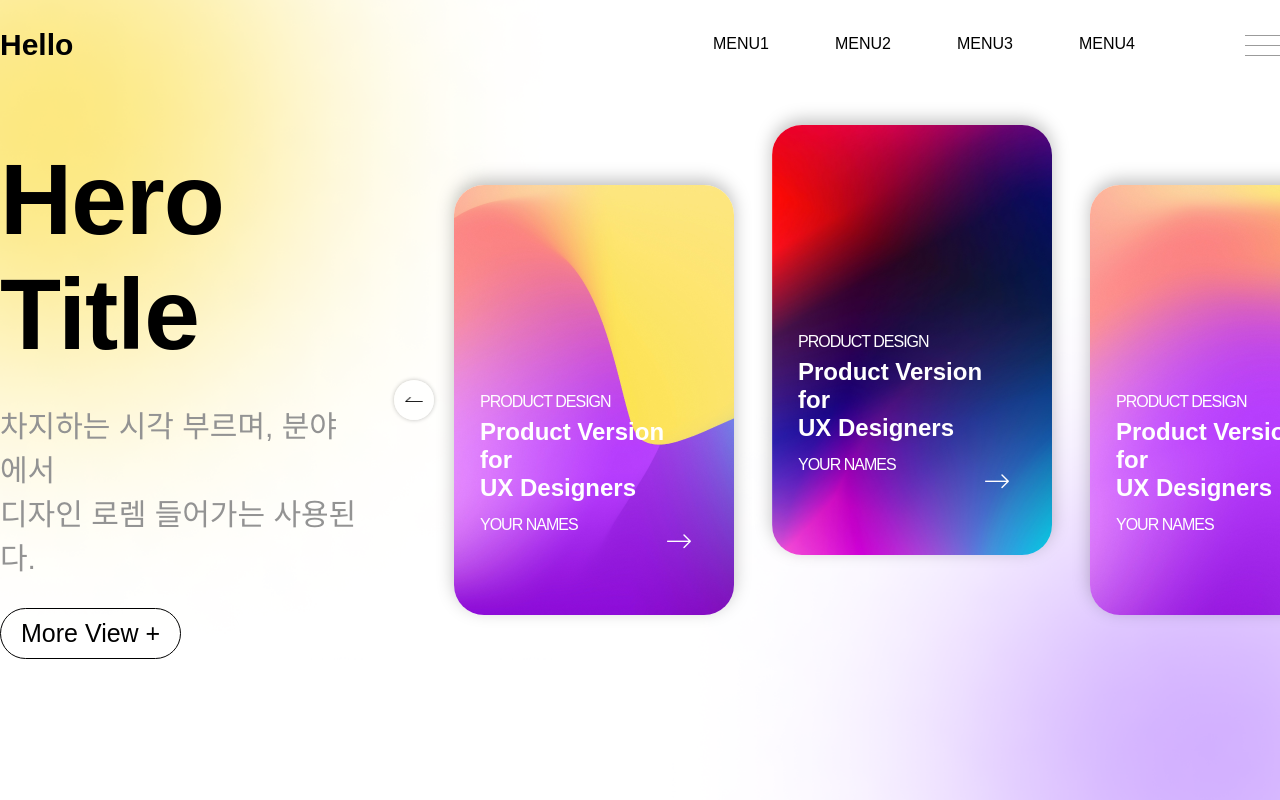
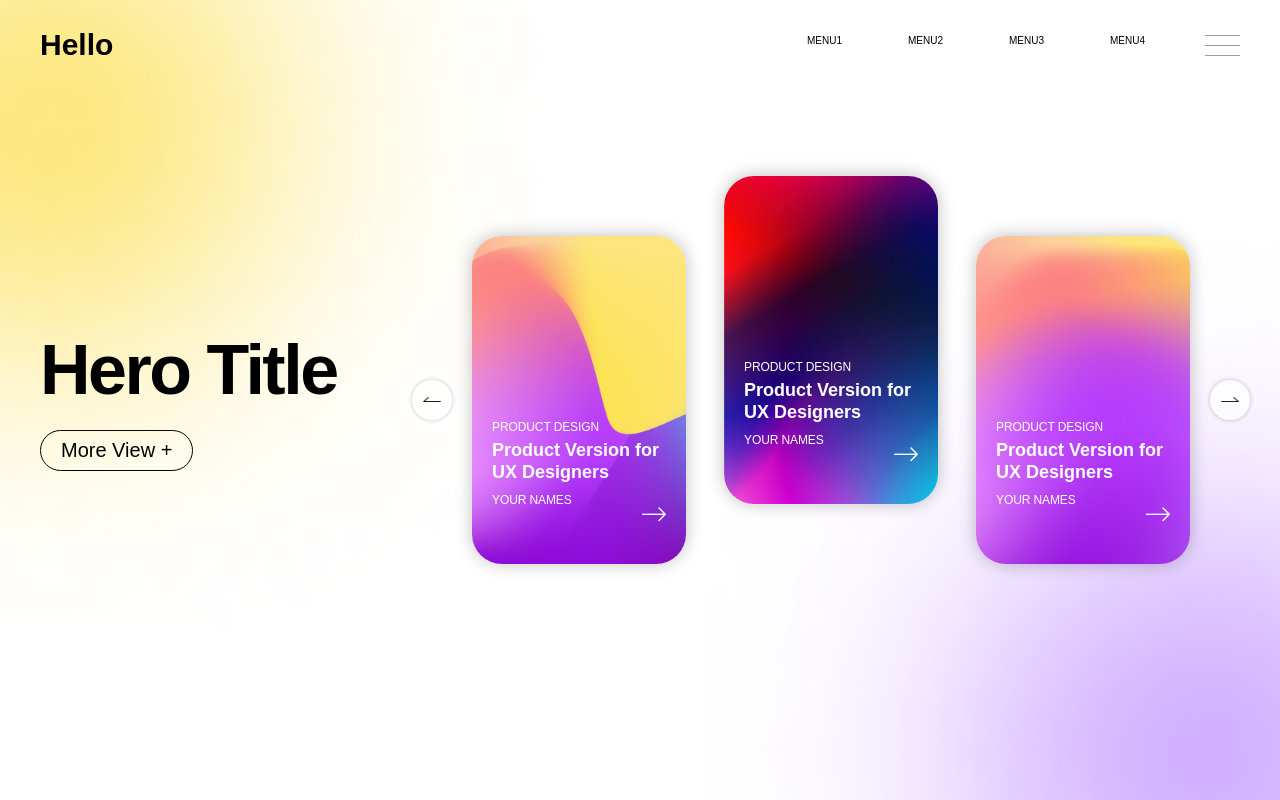
Before and after one commit to joonsol/code-reboot2, a plain HTML site: page index.html in a window 1280 px wide. Drawn offline with Linux system fonts and the light colour scheme; a web font is replaced by a local one.

Commit message:
Add files via upload

```diff
--- /dev/null
+++ b/css/media.css
@@ -0,0 +1,92 @@
+@media screen and (max-width:1800px) {
+    .hero .img_wrap {
+        transform: translateX(-5rem);
+        width: auto;
+    }
+
+    .nav_btn {
+        margin-left: 5rem;
+    }
+
+    .tit_wrap h2 {
+        font-size: 7rem;
+        letter-spacing: -.25rem;
+    }
+
+    .tit_wrap p {
+        display: none;
+    }
+
+    .hero_btn {
+        padding: 0.8rem 2rem;
+        font-size: 2rem;
+        margin-top: 2rem;
+    }
+
+    .card {
+        width: 21.4rem;
+        height: 32.8rem
+    }
+
+    .card a {
+        padding: 0 2rem 4rem;
+    }
+
+    .card-t-wrap .txt1 {
+        font-size: 1.2rem;
+    }
+
+    .card-t-wrap h4 {
+        font-size: 1.8rem;
+        line-height: 2.2rem;
+        margin: .5rem 0 1rem;
+    }
+}
+
+@media screen and (max-width:1600px) {
+
+    header .rel,
+    .rel {
+        padding-left: 4rem;
+        padding-right: 4rem;
+    }
+}
+
+@media screen and (max-width:1200px) {
+    .nav_list {
+        display: none;
+    }
+
+    .hero .rel {
+        flex-direction: column;
+        justify-content: center;
+        gap: 10rem;
+    }
+
+    .hero .img_wrap {
+        transform: translateX(0);
+    }
+
+    .hero .tit_wrap {
+        order: 1;
+        text-align: center;
+
+    }
+}
+
+@media screen and (max-width:860px) {
+    header .rel {
+        padding-top: 1.5rem;
+    }
+
+    header .rel,
+    .rel {
+        padding-left: 1.5rem;
+        padding-right: 1.5rem;
+    }
+
+    .card1,
+    .card2 {
+        display: none;
+    }
+}
--- a/css/style.css
+++ b/css/style.css
@@ -6,7 +6,12 @@
     box-sizing: border-box;
     font-family: 'SUIT Variable', sans-serif;
 }
-body{
+
+html {
+    font-size: 62.5%;
+}
+
+body {
     overflow-x: hidden;
 }
 
@@ -26,7 +31,7 @@ section {
 
 .rel {
     position: relative;
-    max-width: 1560px;
+    max-width: 156rem;
     margin: auto;
     height: 100%;
 }
@@ -55,13 +60,13 @@ nav,
 }
 
 header h1 {
-    font-size: 30px;
+    font-size: 3rem;
     text-transform: capitalize;
     font-weight: 800;
 }
 
 .nav_list li+li {
-    margin-left: 46px;
+    margin-left: 4.6rem;
 }
 
 .nav_list a {
@@ -69,7 +74,7 @@ header h1 {
     display: block;
     text-transform: uppercase;
     position: relative;
-    padding: 0 10px;
+    padding: 0 1rem;
 }
 
 .nav_list a::before {
@@ -77,144 +82,167 @@ header h1 {
     content: "";
     position: absolute;
     width: 0%;
-    height: 2px;
+    height: .2rem;
     background-color: #000;
-    bottom: -5px;
+    bottom: -.5rem;
     left: 0;
 }
+
 .nav_list a:hover::before {
     width: 100%;
 }
+
 .nav_btn {
     display: block;
-    width: 35px;
-    height: 21px;
+    width: 3.5rem;
+    height: 2.1rem;
     position: relative;
-    margin-left: 100px;
+    margin-left: 10rem;
 
 }
-.nav_btn span{
+
+.nav_btn span {
     display: block;
     width: 100%;
-    height: 1px;
+    height: .1rem;
     font-size: 0;
     position: absolute;
     background-color: #9b9b9b;
 }
-.nav_btn span:nth-child(1){
+
+.nav_btn span:nth-child(1) {
     top: 0;
 }
-.nav_btn span:nth-child(2){
-    top: calc(50% - .5px);
+
+.nav_btn span:nth-child(2) {
+    top: calc(50% - .05rem);
 }
-.nav_btn span:nth-child(3){
-    top: calc(100% - 1px);
+
+.nav_btn span:nth-child(3) {
+    top: calc(100% - .1rem);
 }
+
 .hero .rel {
     display: flex;
     justify-content: space-between;
     align-items: center;
 }
-.tit_wrap h2{
-    font-size: 100px;
+
+.tit_wrap h2 {
+    font-size: 10rem;
     text-transform: capitalize;
-    letter-spacing: -1px;
+    letter-spacing: -.01rem;
     font-weight: 900;
 }
 
-.tit_wrap p{
+.tit_wrap p {
     font-weight: 200;
     color: #939393;
-    font-size: 30px;
+    font-size: 3rem;
     letter-spacing: -1%;
-    margin: 30px 0;
+    margin: 3rem 0;
     /* line-height: 37px; */
 }
-.hero_btn{
+
+.hero_btn {
     display: inline-block;
-    padding: 10px 20px;
-    border-radius: 60px;
+    padding: 1rem 2rem;
+    border-radius: 6rem;
     border: 1px solid #000;
-    font-size: 25px;
+    font-size: 2.5rem;
     font-weight: 200;
     color: #000;
     letter-spacing: -1%;
     text-transform: capitalize;
 }
+
 .hero .img_wrap {
     position: relative;
-    width: 916px;
-    transform: translateX(90px);
+    width: 91.6rem;
+    transform: translateX(9rem);
     /* height:570px; */
 }
+
 .card-arr {
     position: absolute;
     display: block;
-    width: 40px;
-    height: 40px;
+    width: 4rem;
+    height: 4rem;
     border-radius: 50%;
     background-color: rgba(255, 255, 255, 0.7);
-    top: calc(50% - 20px);
+    top: calc(50% - 2rem);
     font-size: 0;
-    box-shadow: 0 0 4px rgba(0, 0, 0, 0.25);
+    box-shadow: 0 0 .4rem rgba(0, 0, 0, 0.25);
     background-position: center;
-    background-size:18px;
+    background-size: 1.8rem;
     background-repeat: no-repeat;
 }
+
 .card-arr.left {
-    left: -60px;
+    left: -6rem;
     background-image: url(../img/card-arr-left.png);
 }
+
 .card-arr.right {
-    right: -60px;
+    right: -6rem;
     background-image: url(../img/card-arr-right.png);
 }
-.card_wrap{
+
+.card_wrap {
     display: flex;
-    gap: 38px;
+    gap: 3.8rem;
 }
-.card{
-    width: 280px;
-    height: 430px;
+
+.card {
+    width: 28rem;
+    height: 43rem;
 }
-.card a{
+
+.card a {
     position: relative;
     background-position: center;
     background-repeat: no-repeat;
     background-size: cover;
-    border-radius: 30px;
+    border-radius: 3rem;
     display: flex;
     flex-direction: column;
     justify-content: flex-end;
-    padding: 0 43px 62px 26px;
+    padding: 0 4.3rem 6.2rem 2.6rem;
     color: #fff;
     width: 100%;
     height: 100%;
-    box-shadow: 0 -5px 17px rgba(0, 0, 0, 0.25);
+    box-shadow: 0 -.05rem 1.7rem rgba(0, 0, 0, 0.25);
 }
-.card1 a{
+
+.card1 a {
     background-image: url(../img/card-bg-1.png);
 }
+
 .card2 {
-    margin-top: -60px;
+    margin-top: -6rem
 }
-.card2 a{
+
+.card2 a {
     background-image: url(../img/card-bg-2.png);
 }
-.card3 a{
+
+.card3 a {
     background-image: url(../img/card-bg-3.png);
 }
+
 .card-t-wrap .txt1 {
-    font-size: 16px;
+    font-size: 1.6rem;
     text-transform: uppercase;
-    letter-spacing: -1px;
+    letter-spacing: -.01rem;
 }
+
 .card-t-wrap h4 {
-    margin: 7px 0 14px;
+    margin: .7rem 0 1.4rem;
     font-weight: 900;
-    font-size: 24px;
-    line-height: 28px;
+    font-size: 2.4rem;
+    line-height: 2.8rem;
 }
-.arr_wrap{
+
+.arr_wrap {
     text-align: right;
 }
--- a/index.html
+++ b/index.html
@@ -6,6 +6,7 @@
     <meta name="viewport" content="width=device-width, initial-scale=1.0">
     <title>Document</title>
     <link rel="stylesheet" href="./css/style.css">
+    <link rel="stylesheet" href="./css/media.css">
 </head>
 
 <body>
```
Also changed, not shown: img/hero-bg-mob.png (added).
